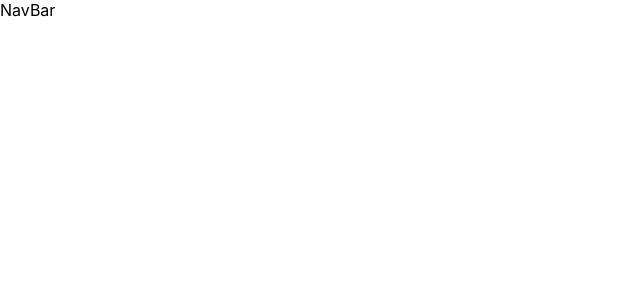
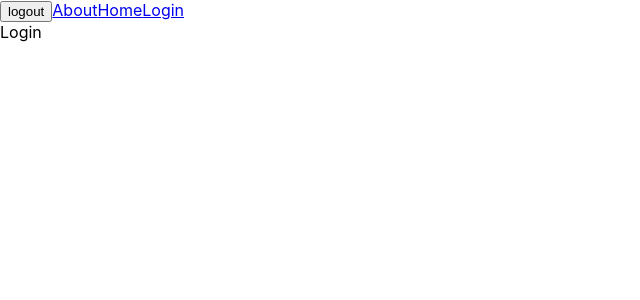
Before and after one commit to kvankerkhove/RateMyBootcamp, a React (Create React App) app in the folder project-client/: page /login in a window 1280 px wide. Shown: the top 300 px of the page, without its empty margins (0-640 px from the left). Built offline with nearby package versions, Linux system fonts and the light colour scheme; no server answers.

Commit message:
nav bar updated

```diff
--- a/project-client/src/components/App.js
+++ b/project-client/src/components/App.js
@@ -1,10 +1,24 @@
-import {Switch, Route} from 'react-router-dom';
+import {Switch, Route, useParams} from 'react-router-dom';
+import { useState, useEffect } from 'react'
 import NavBar from './NavBar';
 import About from './About';
 import Home from './Home';
-import SignUp from './SignUp';
+import Login from './Login';
+import Reviews from './Reviews'
 
 function App() {
+  const [bootcamps, setBootcamps] = useState([])
+
+  let { id } = useParams()
+  console.log(bootcamps)
+  // console.log(id)
+
+    useEffect(() => {
+        fetch('http://localhost:9292/bootcamps')
+        .then(res => res.json())
+        .then(data => setBootcamps(data))
+    },[])
+
   return (
     <div>
       <NavBar/>
@@ -13,10 +27,13 @@ function App() {
           <About/>
         </Route>
         <Route path="/bootcamps">
-          <Home/>
+          <Home bootcamps={bootcamps}/>
         </Route>
-        <Route path="/signup">
-          <SignUp/>
+        <Route path="/login">
+          <Login/>
+        </Route>
+        <Route path="/bootcamps">
+          <Reviews/>
         </Route>
       </Switch>
     </div>
--- /dev/null
+++ b/project-client/src/components/BootcampItem.js
@@ -0,0 +1,28 @@
+import React from 'react'
+
+function BootcampItem({bootcamp}) {
+    const {id, name, image, description, reviews} = bootcamp
+
+
+
+
+    const star_review = reviews.map(review => review.star_rating)
+    const average_review = Math.round(star_review.reduce((a, b) => a + b) / star_review.length)
+
+    // const handleOnClick = (name) => {
+    //     console.log(name)
+    // }
+
+
+  return (
+    <div>
+        <h1>{name}</h1>
+        <img src={image}/>
+        <p>{description}</p>
+        <p>{average_review}</p>
+        <a href={`/bootcamps/${id}`}>Reviews</a>
+    </div>
+  )
+}
+
+export default BootcampItem
--- a/project-client/src/components/Home.js
+++ b/project-client/src/components/Home.js
@@ -1,8 +1,15 @@
-import React from 'react'
 
-function Home() {
+import BootcampItem from './BootcampItem'
+
+function Home({bootcamps}) {
+
+    const renderBootcamps = bootcamps.map(bootcamp => {
+      return <BootcampItem key={bootcamp.id} bootcamp={bootcamp}/>
+    })
   return (
-    <div>Home</div>
+    <div className="home">
+      {renderBootcamps}
+    </div>
   )
 }
 
--- /dev/null
+++ b/project-client/src/components/Login.js
@@ -0,0 +1,9 @@
+import React from 'react'
+
+function Login() {
+  return (
+    <div>Login</div>
+  )
+}
+
+export default Login
--- a/project-client/src/components/NavBar.js
+++ b/project-client/src/components/NavBar.js
@@ -1,8 +1,20 @@
 import React from 'react'
+import {Link} from 'react-router-dom'
 
 function NavBar() {
   return (
-    <div>NavBar</div>
+    <div className="nav-bar">
+      <button>logout</button>
+      <Link to="/about">
+        About
+      </Link>
+      <Link to="/bootcamps">
+        Home
+      </Link>
+      <Link to="/login">
+        Login
+      </Link>
+    </div>
   )
 }
 
--- /dev/null
+++ b/project-client/src/components/Reviews.js
@@ -0,0 +1,9 @@
+import React from 'react'
+
+function Reviews() {
+  return (
+    <div>Reviews</div>
+  )
+}
+
+export default Reviews
```
Also changed, not shown: 2 other files (tests, documents, lock files or other folders).
